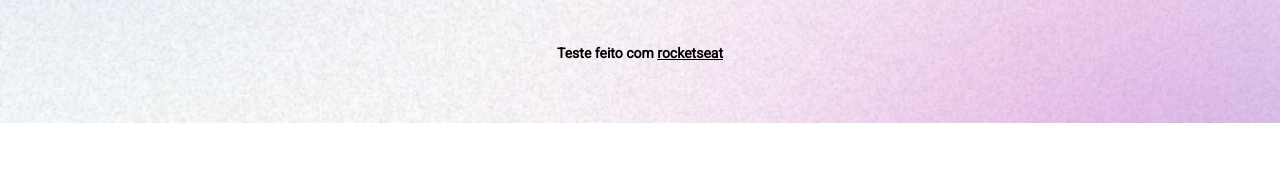
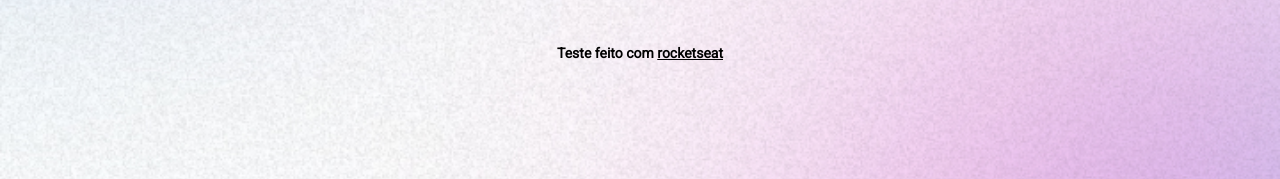
Before and after one commit to nickgolBR/Projeto, a plain HTML site: page index.html in a window 1280 px wide. Shown: the part 677-856 px from the top of the page. Before the commit the page ends 800 px from the top, so only its background shows below. Drawn offline with nearby package versions, Linux system fonts and the light colour scheme.

Commit message:
background change based on media queries

```diff
--- a/style.css
+++ b/style.css
@@ -25,6 +25,7 @@
 
 body {
   background: var(--bg-url) no-repeat top center/cover;
+  height: 100vh;
 }
 body * {
   font-family: "Roboto", serif;
@@ -35,7 +36,6 @@ body * {
   max-width: 588px;
   margin: 56px auto 0px;
   padding: 0 24px;
-
 }
 #profile {
   text-align: center;
@@ -145,3 +145,12 @@ footer {
   font-size: 14px;
   font-weight: 600;
 }
+
+@media (min-width: 700px) {
+  :root {
+    --bg--url: url(./assets/bg-desktop.jpg);
+  }
+  .light {
+    --bg--url: url(./assets/bg-desktop=light.jpg);
+  }
+}
```
